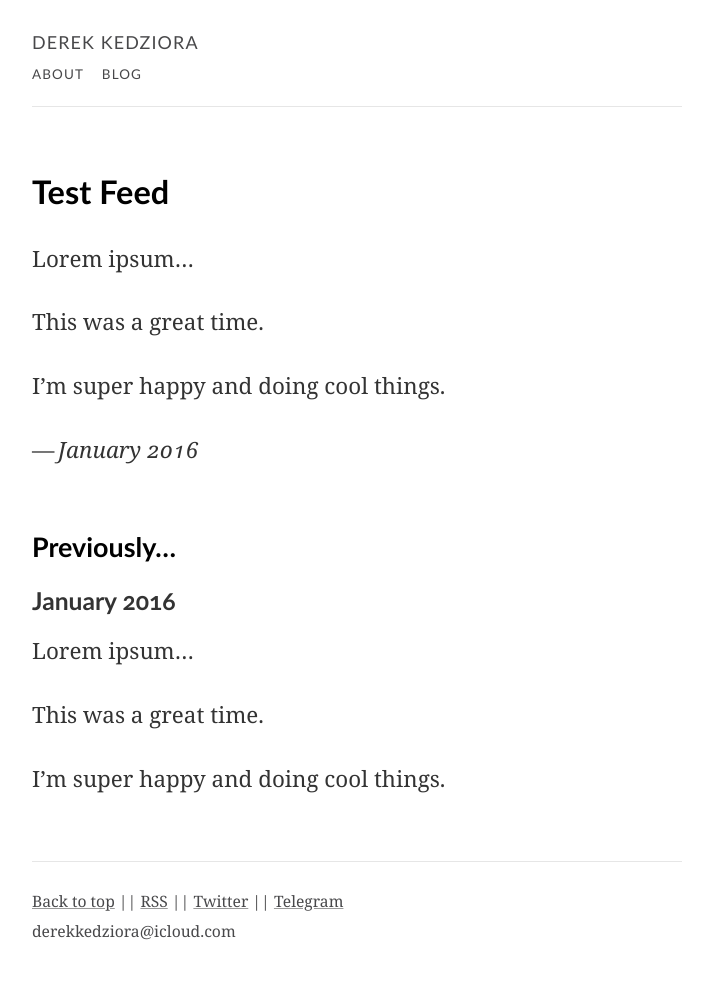
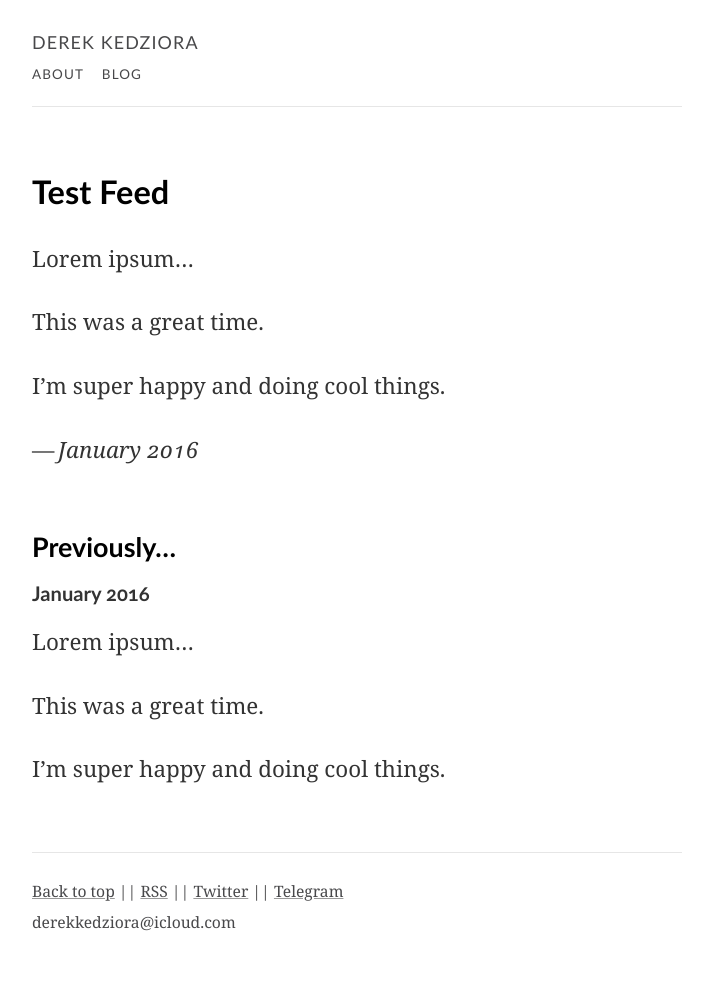
Before and after one commit to parcuri/derekkedziora.com, a Jekyll site: the page built from _pages/testfeed.md, in a window 1280 px wide. Shown: the whole page, without its empty margins (283-996 px from the left). Built offline with Jekyll 4.4.1, drawn with Linux system fonts in a browser that asks for light colours.

Commit message:
font size changed

```diff
--- a/assets/css/main.scss
+++ b/assets/css/main.scss
@@ -190,7 +190,7 @@ h2 {
 }
 
 h3 {
-  font-size: 1.1em;
+  font-size: .9em;
 }
 
 h2 + *, h3 + *  {
```
